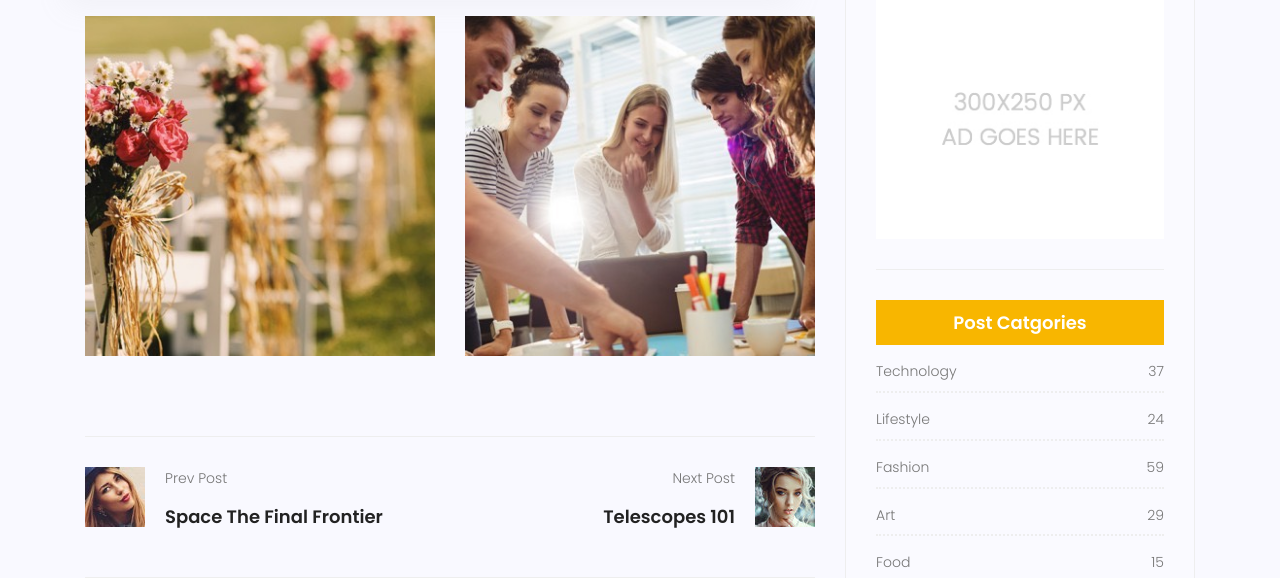
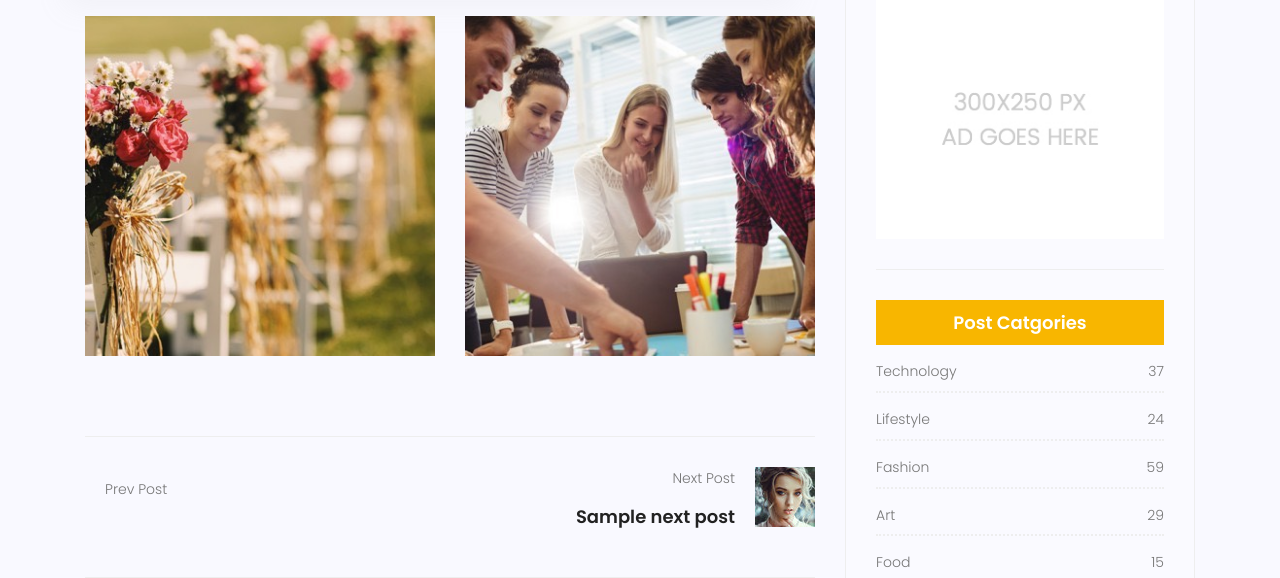
Before and after one commit to OmidRezaHjT/mysite1, a Django app: template template/blog/blog-single.html in a window 1280 px wide. Shown: the part 1368-1946 px from the top of the page. Run offline with Django 3.2, Linux system fonts and the light colour scheme; tables that the repository leaves empty hold one stand-in row (values such as "Sample post"); the template is opened without the code that fills it: values that come from a table or form of the project are taken from there, most other values are stand-ins (such as "Sample title", 1, 10 or a date in 2020); grey boxes marked "Sample" are stand-in pictures; some libraries are stand-ins or nearby versions.

Commit message:
add next postand prev post
views and blog-single updated

```diff
--- a/blog/views.py
+++ b/blog/views.py
@@ -11,7 +11,11 @@ def blog_page(request):
 def single_page(request,pid):
     Posts = post.objects.filter(status=1)
     Post = get_object_or_404(Posts , pk=pid)
-    context = {'Post': Post}
     Post.counted_views+=1
     Post.save()
+    prev_post = post.objects.filter(status=1, id__lt=Post.id).order_by('-publish_date').first()
+    next_post = post.objects.filter(status=1, id__gt=Post.id).order_by('publish_date').first()
+
+
+    context = {'Post': Post ,'prev_post':prev_post , 'next_post' : next_post}
     return render(request,'blog/blog-single.html',context)
--- a/template/blog/blog-single.html
+++ b/template/blog/blog-single.html
@@ -72,26 +72,40 @@
 								<div class="row">
 									<div class="col-lg-6 col-md-6 col-12 nav-left flex-row d-flex justify-content-start align-items-center">
 										<div class="thumb">
-											<a href="#"><img class="img-fluid" src="{% static 'img/blog/prev.jpg' %}" alt=""></a>
+											{% if prev_post %}
+											<a href="{% url 'blog:single' prev_post.id %}"><img class="img-fluid" src="{% static 'img/blog/prev.jpg' %}" alt=""></a>
+											{% endif %}
 										</div>
 										<div class="arrow">
-											<a href="#"><span class="lnr text-white lnr-arrow-left"></span></a>
+											{% if prev_post %}
+											<a href="{% url 'blog:single' prev_post.id %}">
+												<span class="lnr text-white lnr-arrow-left"></span>
+											</a>
+										{% endif %}
 										</div>
 										<div class="detials">
 											<p>Prev Post</p>
-											<a href="#"><h4>Space The Final Frontier</h4></a>
+											{% if prev_post %}
+        									<a href="{% url 'blog:single' prev_post.id %}"><h4>{{ prev_post.title }}</h4></a>
+   											 {% endif %}
 										</div>
 									</div>
 									<div class="col-lg-6 col-md-6 col-12 nav-right flex-row d-flex justify-content-end align-items-center">
 										<div class="detials">
 											<p>Next Post</p>
-											<a href="#"><h4>Telescopes 101</h4></a>
+											{% if next_post %}
+            								<a href="{% url 'blog:single' next_post.id %}"><h4>{{ next_post.title }}</h4></a>
+        									{% endif %}
 										</div>
 										<div class="arrow">
-											<a href="#"><span class="lnr text-white lnr-arrow-right"></span></a>
+											{% if next_post %}
+            								<a href="{% url 'blog:single' next_post.id %}"><span class="lnr text-white lnr-arrow-right"></span></a>
+        									{% endif %}
 										</div>
 										<div class="thumb">
-											<a href="#"><img class="img-fluid" src="{% static 'img/blog/next.jpg' %}" alt=""></a>
+											{% if next_post %}
+            								<a href="{% url 'blog:single' next_post.id %}"><img class="img-fluid" src="{% static 'img/blog/next.jpg' %}" alt="{{ next_post.title }}"></a>
+        									{% endif %}
 										</div>
 									</div>
 								</div>
```
